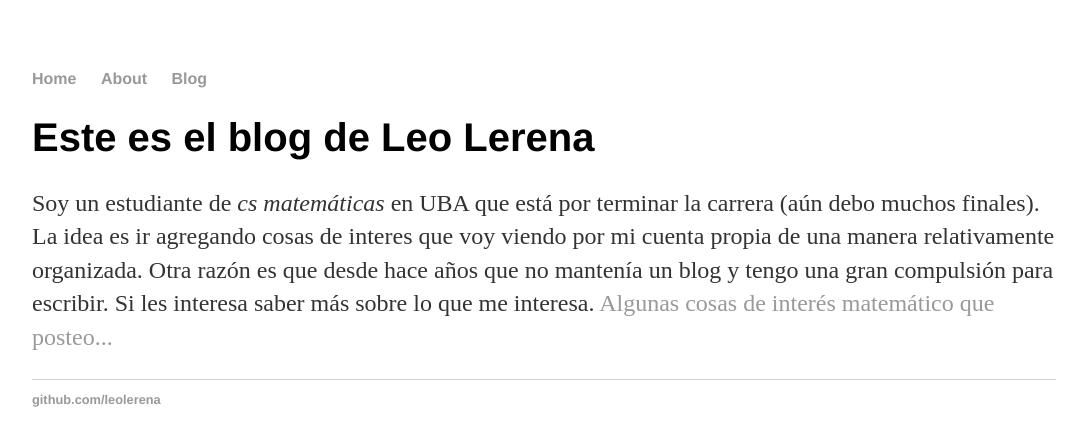
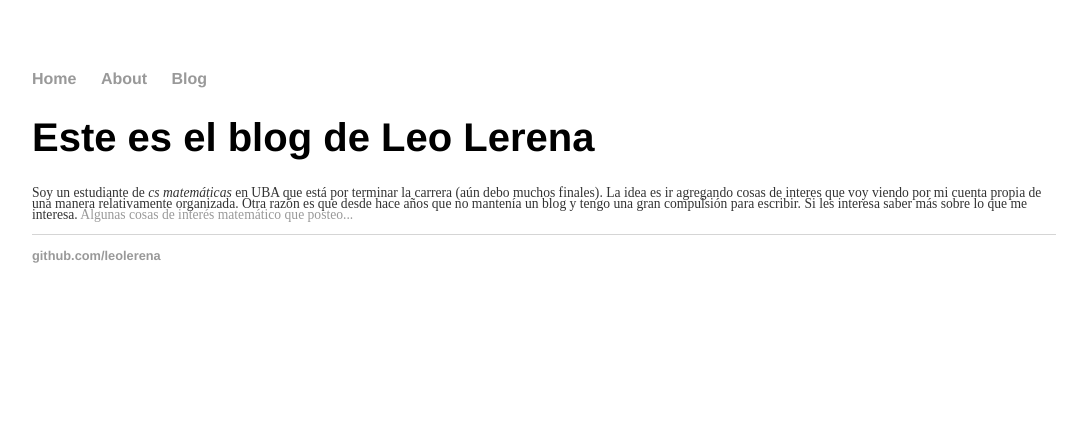
Before and after one commit to leolerena/leolerena.github.io, a Jekyll site: the page built from index.html, in a window 1280 px wide. Shown: the top 446 px of the page, without its empty margins (96-1183 px from the left). Built offline with Jekyll 4.4.1, drawn with Linux system fonts in a browser that asks for light colours.

Commit message:
Update main.css

```diff
--- a/css/main.css
+++ b/css/main.css
@@ -24,8 +24,8 @@ h1 {
     font-family:'Helvetica', 'Arial', 'Sans-Serif';
 }
 p {
-    font-size: 1.5em;
-    line-height: 1.4em;
+    font-size: .85em;
+    line-height: .84em;
     color: #333;
 }
 footer {
```
